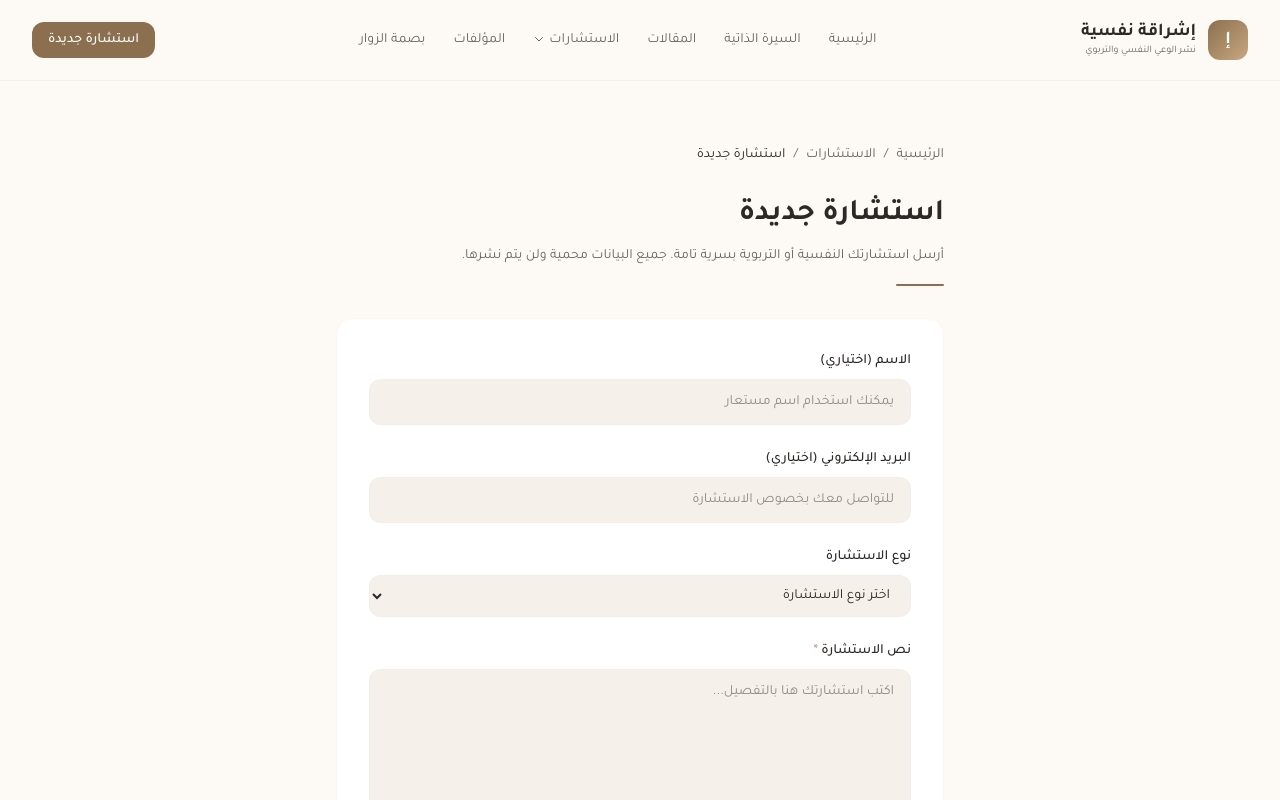
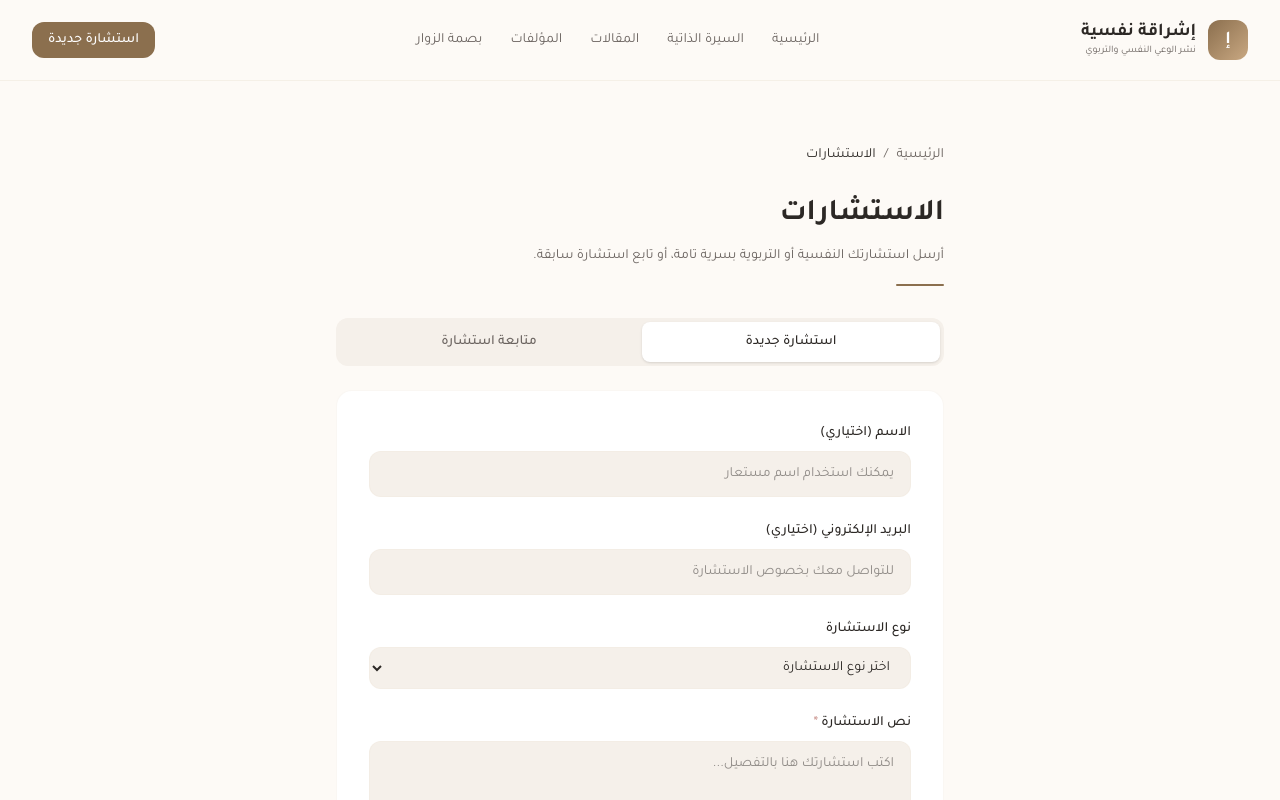
Before and after one commit to sadacompany/ishraqah-landing, a Next.js app: page /consultations/new in a window 1280 px wide. Shown: the top 800 px of the page. Built offline with nearby package versions, Linux system fonts and the light colour scheme.

Commit message:
Remove الاستشارات from nav, merge consultation form + follow-up into single tabbed page
Co-Authored-By: Claude Opus 4.6 <noreply@anthropic.com>

```diff
--- a/src/app/consultations/new/page.tsx
+++ b/src/app/consultations/new/page.tsx
@@ -3,9 +3,15 @@
 import Link from 'next/link';
 import { useState } from 'react';
 import { generateId } from '@/lib/store';
-import { apiPost } from '@/lib/api-client';
+import { apiPost, apiGet } from '@/lib/api-client';
+import type { ConsultationRequest } from '@/lib/types';
+
+type Tab = 'new' | 'follow-up';
 
 export default function NewConsultationPage() {
+  const [tab, setTab] = useState<Tab>('new');
+
+  // New consultation state
   const [submitted, setSubmitted] = useState(false);
   const [consultationId, setConsultationId] = useState('');
   const [name, setName] = useState('');
@@ -13,6 +19,11 @@ export default function NewConsultationPage() {
   const [type, setType] = useState('');
   const [text, setText] = useState('');
   const [submitting, setSubmitting] = useState(false);
+
+  // Follow-up state
+  const [query, setQuery] = useState('');
+  const [results, setResults] = useState<ConsultationRequest[]>([]);
+  const [searched, setSearched] = useState(false);
 
   const handleSubmit = async (e: React.FormEvent) => {
     e.preventDefault();
@@ -28,44 +39,40 @@ export default function NewConsultationPage() {
     setSubmitting(false);
   };
 
+  const handleSearch = async (e: React.FormEvent) => {
+    e.preventDefault();
+    try {
+      const data = await apiGet<ConsultationRequest[]>(`/api/consultations/lookup?q=${encodeURIComponent(query.trim())}`);
+      setResults(data);
+    } catch {
+      setResults([]);
+    }
+    setSearched(true);
+  };
+
   if (submitted) {
     return (
       <div className="max-w-2xl mx-auto px-4 sm:px-6 lg:px-8 py-12 sm:py-16">
         <div className="bg-white rounded-2xl p-8 sm:p-12 border border-cream-dark/30 text-center">
           <div className="w-16 h-16 mx-auto rounded-full bg-teal-pale flex items-center justify-center mb-6">
-            <svg
-              className="w-8 h-8 text-teal"
-              fill="none"
-              viewBox="0 0 24 24"
-              stroke="currentColor"
-            >
-              <path
-                strokeLinecap="round"
-                strokeLinejoin="round"
-                strokeWidth={2}
-                d="M5 13l4 4L19 7"
-              />
+            <svg className="w-8 h-8 text-teal" fill="none" viewBox="0 0 24 24" stroke="currentColor">
+              <path strokeLinecap="round" strokeLinejoin="round" strokeWidth={2} d="M5 13l4 4L19 7" />
             </svg>
           </div>
-          <h2 className="text-xl font-bold text-charcoal mb-3">
-            تم إرسال استشارتك بنجاح
-          </h2>
+          <h2 className="text-xl font-bold text-charcoal mb-3">تم إرسال استشارتك بنجاح</h2>
           <p className="text-charcoal-light text-sm leading-relaxed">
-            شكراً لثقتك. سيتم الرد على استشارتك في أقرب وقت ممكن. يمكنك متابعة
-            حالة استشارتك من خلال صفحة متابعة الاستشارات.
+            شكراً لثقتك. سيتم الرد على استشارتك في أقرب وقت ممكن.
           </p>
           <p className="mt-3 text-sm font-medium text-bronze">رقم استشارتك: {consultationId}</p>
+          <p className="mt-1 text-xs text-charcoal-light">احتفظ بهذا الرقم لمتابعة استشارتك لاحقاً</p>
           <div className="mt-6 flex flex-wrap justify-center gap-3">
-            <Link
-              href="/consultations/follow-up"
+            <button
+              onClick={() => { setTab('follow-up'); setQuery(consultationId); setSubmitted(false); }}
               className="inline-flex items-center px-5 py-2.5 text-sm font-medium text-white bg-bronze rounded-xl"
             >
               متابعة الاستشارة
-            </Link>
-            <Link
-              href="/"
-              className="inline-flex items-center px-5 py-2.5 text-sm font-medium text-charcoal bg-cream-warm rounded-xl"
-            >
+            </button>
+            <Link href="/" className="inline-flex items-center px-5 py-2.5 text-sm font-medium text-charcoal bg-cream-warm rounded-xl">
               العودة للرئيسية
             </Link>
           </div>
@@ -74,38 +81,49 @@ export default function NewConsultationPage() {
     );
   }
 
+  const result = results[0] || null;
+
   return (
     <div className="max-w-2xl mx-auto px-4 sm:px-6 lg:px-8 py-12 sm:py-16">
       <nav className="text-sm text-charcoal-light mb-8">
-        <Link href="/" className="hover:text-bronze transition-colors">
-          الرئيسية
-        </Link>
+        <Link href="/" className="hover:text-bronze transition-colors">الرئيسية</Link>
         <span className="mx-2">/</span>
-        <Link
-          href="/consultations"
-          className="hover:text-bronze transition-colors"
-        >
-          الاستشارات
-        </Link>
-        <span className="mx-2">/</span>
-        <span className="text-charcoal">استشارة جديدة</span>
+        <span className="text-charcoal">الاستشارات</span>
       </nav>
 
       <div className="mb-8">
-        <h1 className="text-3xl font-bold text-charcoal">استشارة جديدة</h1>
+        <h1 className="text-3xl font-bold text-charcoal">الاستشارات</h1>
         <p className="mt-3 text-charcoal-light text-sm leading-relaxed">
-          أرسل استشارتك النفسية أو التربوية بسرية تامة. جميع البيانات محمية ولن
-          يتم نشرها.
+          أرسل استشارتك النفسية أو التربوية بسرية تامة، أو تابع استشارة سابقة.
         </p>
         <div className="mt-4 h-0.5 w-12 bg-bronze rounded-full" />
       </div>
 
+      {/* Tabs */}
+      <div className="flex gap-1 bg-cream-warm rounded-xl p-1 mb-6">
+        <button
+          onClick={() => setTab('new')}
+          className={`flex-1 py-2.5 text-sm font-medium rounded-lg transition-colors ${
+            tab === 'new' ? 'bg-white text-charcoal shadow-sm' : 'text-charcoal-light hover:text-charcoal'
+          }`}
+        >
+          استشارة جديدة
+        </button>
+        <button
+          onClick={() => setTab('follow-up')}
+          className={`flex-1 py-2.5 text-sm font-medium rounded-lg transition-colors ${
+            tab === 'follow-up' ? 'bg-white text-charcoal shadow-sm' : 'text-charcoal-light hover:text-charcoal'
+          }`}
+        >
+          متابعة استشارة
+        </button>
+      </div>
+
+      {tab === 'new' ? (
         <div className="bg-white rounded-2xl p-6 sm:p-8 border border-cream-dark/30">
           <form onSubmit={handleSubmit} className="space-y-6">
             <div>
-            <label className="block text-sm font-medium text-charcoal mb-2">
-              الاسم (اختياري)
-            </label>
+              <label className="block text-sm font-medium text-charcoal mb-2">الاسم (اختياري)</label>
               <input
                 type="text"
                 value={name}
@@ -116,9 +134,7 @@ export default function NewConsultationPage() {
             </div>
 
             <div>
-            <label className="block text-sm font-medium text-charcoal mb-2">
-              البريد الإلكتروني (اختياري)
-            </label>
+              <label className="block text-sm font-medium text-charcoal mb-2">البريد الإلكتروني (اختياري)</label>
               <input
                 type="email"
                 value={email}
@@ -129,9 +145,7 @@ export default function NewConsultationPage() {
             </div>
 
             <div>
-            <label className="block text-sm font-medium text-charcoal mb-2">
-              نوع الاستشارة
-            </label>
+              <label className="block text-sm font-medium text-charcoal mb-2">نوع الاستشارة</label>
               <select
                 value={type}
                 onChange={(e) => setType(e.target.value)}
@@ -162,9 +176,7 @@ export default function NewConsultationPage() {
 
             <div className="bg-teal-pale/30 rounded-xl p-4">
               <p className="text-xs text-charcoal-light leading-relaxed">
-              <strong className="text-charcoal">ملاحظة:</strong> جميع
-              الاستشارات تُعامل بسرية تامة. في حال نشر الاستشارة في الأرشيف
-              فإنه يتم حذف أي معلومات شخصية للحفاظ على الخصوصية.
+                <strong className="text-charcoal">ملاحظة:</strong> جميع الاستشارات تُعامل بسرية تامة. في حال نشر الاستشارة في الأرشيف فإنه يتم حذف أي معلومات شخصية للحفاظ على الخصوصية.
               </p>
             </div>
 
@@ -177,6 +189,68 @@ export default function NewConsultationPage() {
             </button>
           </form>
         </div>
+      ) : (
+        <>
+          <div className="bg-white rounded-2xl p-6 sm:p-8 border border-cream-dark/30">
+            <form onSubmit={handleSearch} className="space-y-6">
+              <div>
+                <label className="block text-sm font-medium text-charcoal mb-2">
+                  رقم الاستشارة أو البريد الإلكتروني
+                </label>
+                <input
+                  type="text"
+                  value={query}
+                  onChange={(e) => setQuery(e.target.value)}
+                  placeholder="أدخل رقم الاستشارة أو البريد الإلكتروني"
+                  className="w-full px-4 py-3 text-sm bg-cream-warm border border-cream-dark/30 rounded-xl focus:outline-none focus:ring-2 focus:ring-bronze/30 focus:border-bronze transition-colors"
+                />
+              </div>
+
+              <button
+                type="submit"
+                className="w-full px-6 py-3 text-sm font-medium text-white bg-teal hover:bg-teal-light rounded-xl transition-colors"
+              >
+                البحث عن الاستشارة
+              </button>
+            </form>
+          </div>
+
+          {searched && (
+            <div className="mt-6">
+              {result ? (
+                <div className="bg-white rounded-2xl p-6 border border-cream-dark/30">
+                  <div className="flex items-center gap-2 mb-4">
+                    <span className={`inline-flex items-center px-2.5 py-0.5 rounded-full text-xs font-medium ${
+                      result.status === 'answered' ? 'bg-teal-pale text-teal' :
+                      result.status === 'archived' ? 'bg-gray-100 text-gray-600' :
+                      'bg-amber-100 text-amber-700'
+                    }`}>
+                      {result.status === 'answered' ? 'تم الرد' : result.status === 'archived' ? 'مؤرشف' : 'قيد الانتظار'}
+                    </span>
+                    <span className="text-xs text-charcoal-light">{new Date(result.createdAt).toLocaleDateString('ar-SA')}</span>
+                  </div>
+                  <div className="bg-cream-warm/50 rounded-xl p-4 mb-4">
+                    <p className="text-xs font-medium text-charcoal-light mb-1">استشارتك:</p>
+                    <p className="text-sm text-charcoal leading-relaxed">{result.text}</p>
+                  </div>
+                  {result.answer ? (
+                    <div className="bg-teal-pale/30 rounded-xl p-4">
+                      <p className="text-xs font-medium text-teal mb-1">الرد:</p>
+                      <p className="text-sm text-charcoal leading-relaxed">{result.answer}</p>
+                    </div>
+                  ) : (
+                    <p className="text-sm text-charcoal-light text-center py-4">لم يتم الرد بعد. يُرجى المراجعة لاحقاً.</p>
+                  )}
+                </div>
+              ) : (
+                <div className="bg-cream-warm rounded-2xl p-6 text-center">
+                  <p className="text-sm text-charcoal-light">لم يتم العثور على استشارة بهذا الرقم أو البريد الإلكتروني.</p>
+                </div>
+              )}
+            </div>
+          )}
+        </>
+      )}
     </div>
   );
 }
--- a/src/data/site.ts
+++ b/src/data/site.ts
@@ -16,15 +16,6 @@ export const siteConfig = {
     { label: 'الرئيسية', href: '/' },
     { label: 'السيرة الذاتية', href: '/cv' },
     { label: 'المقالات', href: '/articles' },
-    {
-      label: 'الاستشارات',
-      href: '/consultations',
-      children: [
-        { label: 'استشارة جديدة', href: '/consultations/new' },
-        { label: 'متابعة استشارة', href: '/consultations/follow-up' },
-        { label: 'أرشيف الاستشارات', href: '/consultations/archive' },
-      ],
-    },
     { label: 'المؤلفات', href: '/books' },
     { label: 'بصمة الزوار', href: '/guestbook' },
   ],
```
Lines whose indentation alone changed are shown as unchanged.
